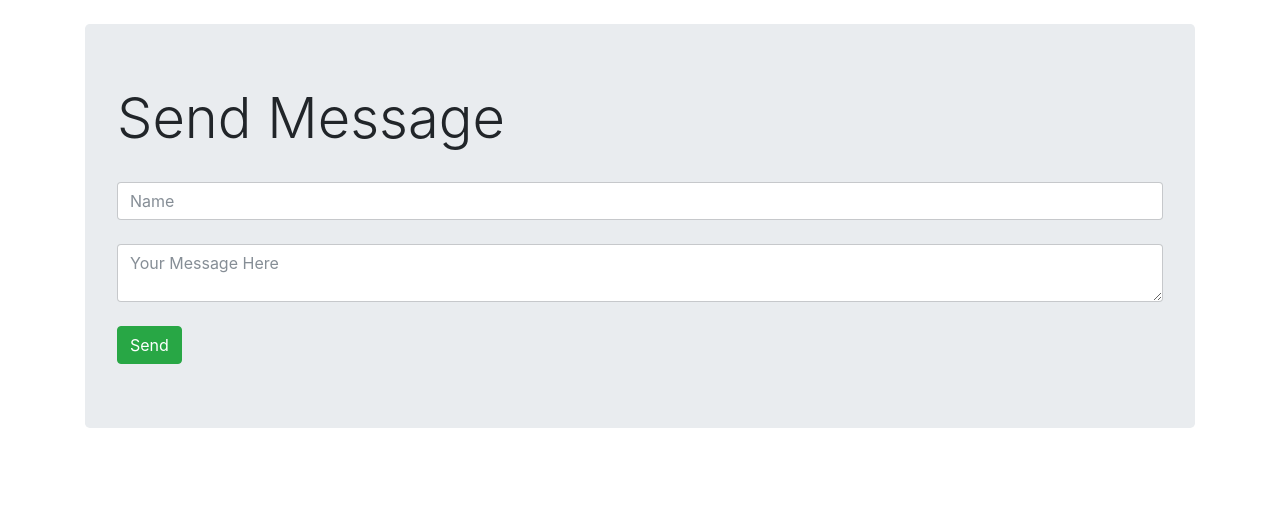
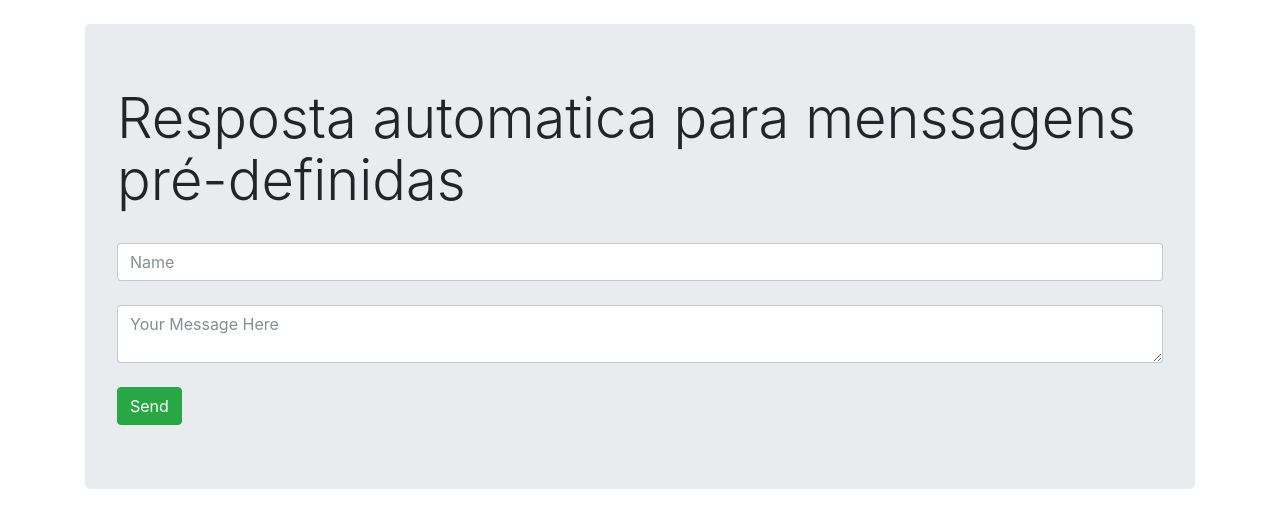
Before and after one commit to marcosaureliofarias/ezops-test-marcos, a website: page index.html in a window 1280 px wide. Drawn offline with nearby package versions, Linux system fonts and the light colour scheme; no server answers.

Commit message:
atualizacao

```diff
--- a/index.html
+++ b/index.html
@@ -12,7 +12,7 @@
 <div class="container">
     <br>
     <div class="jumbotron">
-        <h1 class="display-4">Send Message</h1>
+        <h1 class="display-4">Resposta automatica para menssagens pré-definidas</h1>
         <br>
         <input id = "name" class="form-control" placeholder="Name">
         <br>
```
Also changed, not shown: 1 other file.
